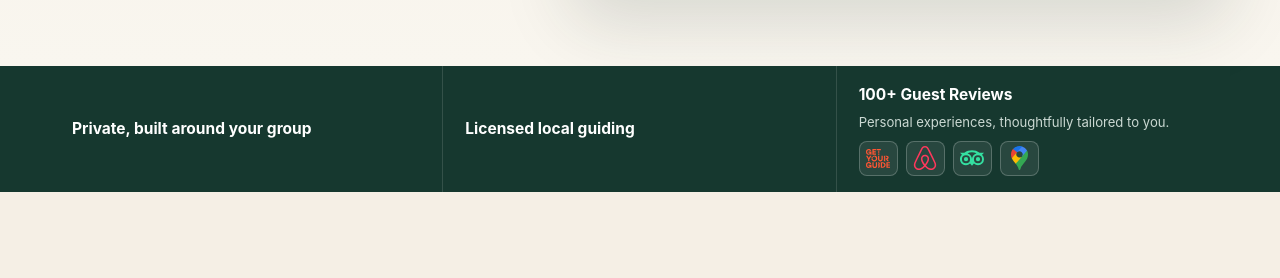
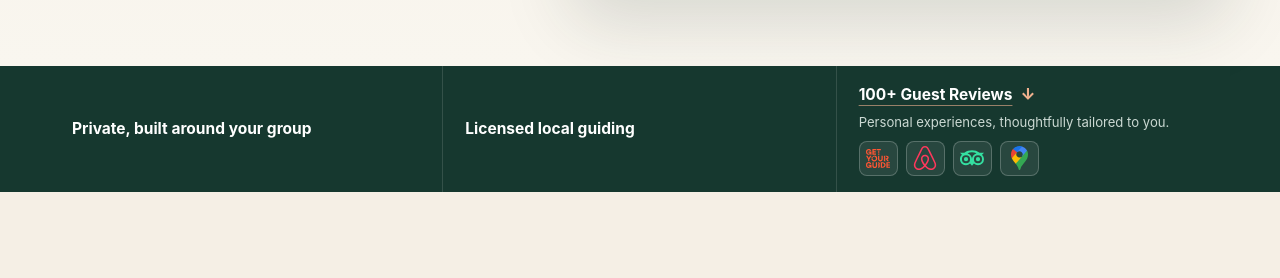
Before and after one commit to DSG2025/DSG2025.github.io, a Jekyll site: the page built from index.html, in a window 1280 px wide. Shown: the part 630-908 px from the top of the page. Built offline with Jekyll 4.4.1, drawn with Linux system fonts in a browser that asks for light colours.

Commit message:
UX: show guest review link cue consistently on desktop and mobile

```diff
--- a/assets/css/home-v2.css
+++ b/assets/css/home-v2.css
@@ -968,9 +968,20 @@ body.home-v2 .reviews-proof .review-platform-proof:focus-visible span {
   text-underline-offset: 3px;
 }
 
-/* Mobile trust review link: make the in-page jump discoverable. */
+/* Consistent review-link affordance across desktop and mobile. */
 body.home-v2 .trust-review .trust-review-title-arrow {
-  display: none;
+  display: inline;
+  margin: 0 0 0 8px;
+  color: #efb18e;
+  font-size: 1rem;
+  font-weight: 800;
+}
+
+body.home-v2 .trust-review .trust-review-heading strong {
+  text-decoration: underline;
+  text-decoration-color: rgba(239, 177, 142, 0.6);
+  text-decoration-thickness: 1px;
+  text-underline-offset: 5px;
 }
 
 @media (max-width: 650px) {
@@ -980,19 +991,4 @@ body.home-v2 .trust-review .trust-review-title-arrow {
     min-height: 48px;
     padding: 4px 0;
   }
-
-  body.home-v2 .trust-review .trust-review-title-arrow {
-    display: inline;
-    margin: 0 0 0 8px;
-    color: #efb18e;
-    font-size: 1rem;
-    font-weight: 800;
-  }
-
-  body.home-v2 .trust-review .trust-review-heading strong {
-    text-decoration: underline;
-    text-decoration-color: rgba(239, 177, 142, 0.6);
-    text-decoration-thickness: 1px;
-    text-underline-offset: 5px;
-  }
 }
```
